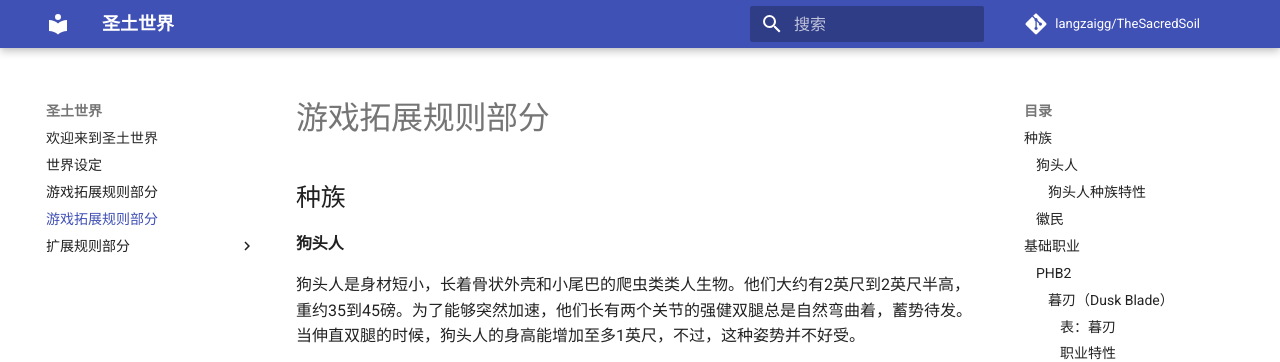
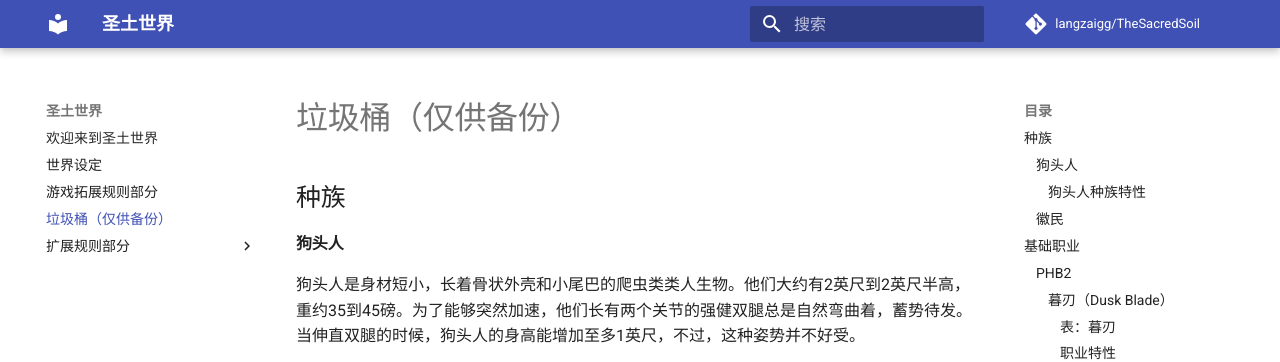
Before and after one commit to Langzaigg/TheSacredSoil, an MkDocs documentation site: the page built from docs/圣土世界自订拓展（旧）.md, in a window 1280 px wide and 900 px high. Shown: the top 362 px of the window. Built offline with MkDocs 1.6.1 and Material for MkDocs 9.7.7, drawn with Linux system fonts in a browser that asks for light colours; comment, search, counter and statistics services are not loaded.

Commit message:
Update 圣土世界自订拓展（旧）.md

```diff
--- a/docs/圣土世界自订拓展（旧）.md
+++ b/docs/圣土世界自订拓展（旧）.md
@@ -1,4 +1,4 @@
-# 游戏拓展规则部分
+# 垃圾桶（仅供备份）
 
 ## 种族
 
```
